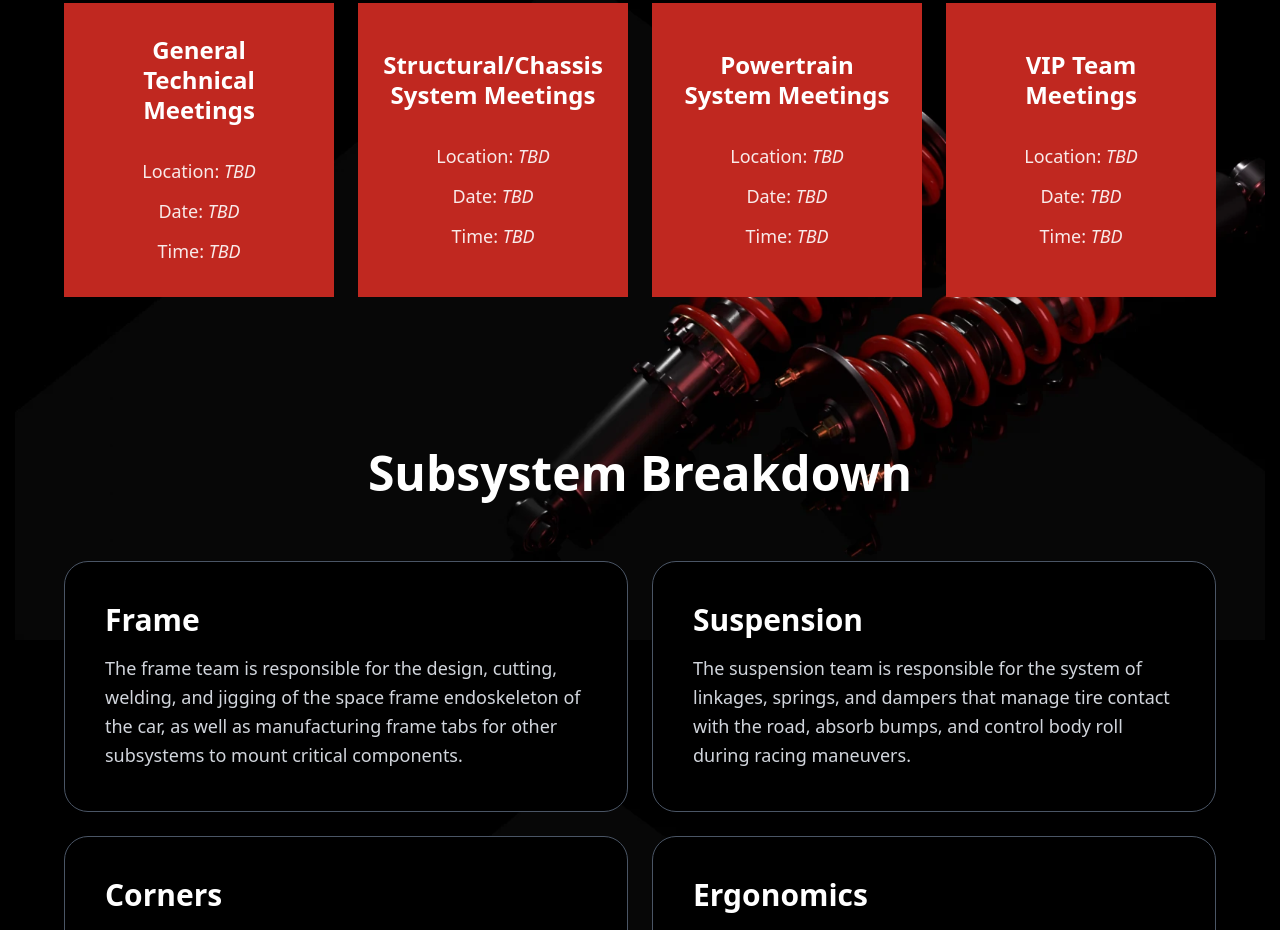
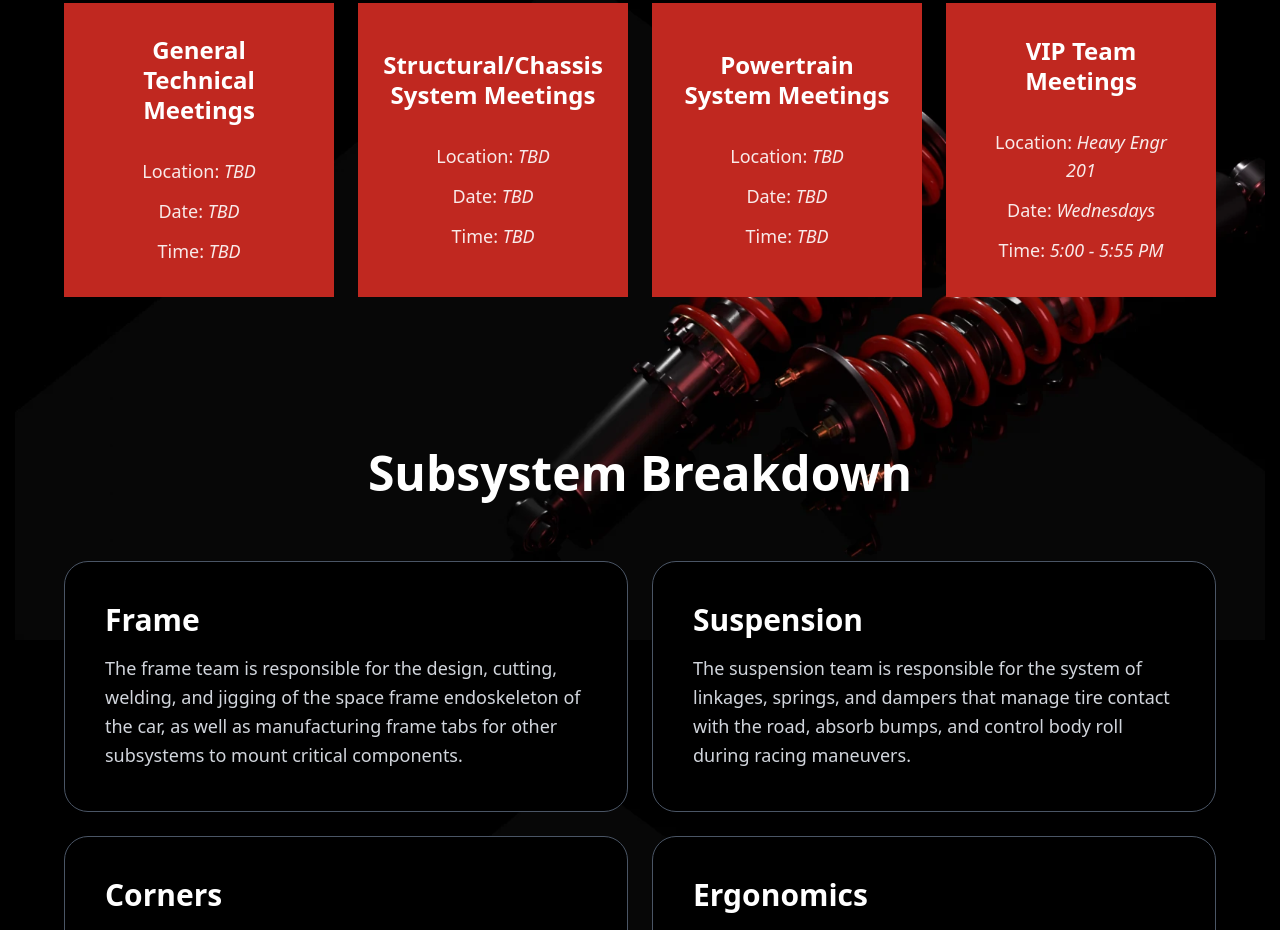
Before and after one commit to redracingsbu/redracingsbu.github.io, a React (Vite) app: page /join in a window 1280 px wide. Shown: the part 960-1890 px from the top of the page. Built offline with nearby package versions, Linux system fonts and the light colour scheme.

Commit message:
Update Join.jsx

```diff
--- a/src/pages/Join.jsx
+++ b/src/pages/Join.jsx
@@ -5,7 +5,7 @@ const scheduleItems = [
   { title: 'General Technical Meetings', loc: 'TBD', date: 'TBD', time: 'TBD' },
   { title: 'Structural/Chassis System Meetings', loc: 'TBD', date: 'TBD', time: 'TBD' },
   { title: 'Powertrain System Meetings', loc: 'TBD', date: 'TBD', time: 'TBD' },
-  { title: 'VIP Team Meetings', loc: 'TBD', date: 'TBD', time: 'TBD' },
+  { title: 'VIP Team Meetings', loc: 'Heavy Engr 201', date: 'Wednesdays', time: '5:00 - 5:55 PM' },
 ];
 
 // Data for Subsystems
```
